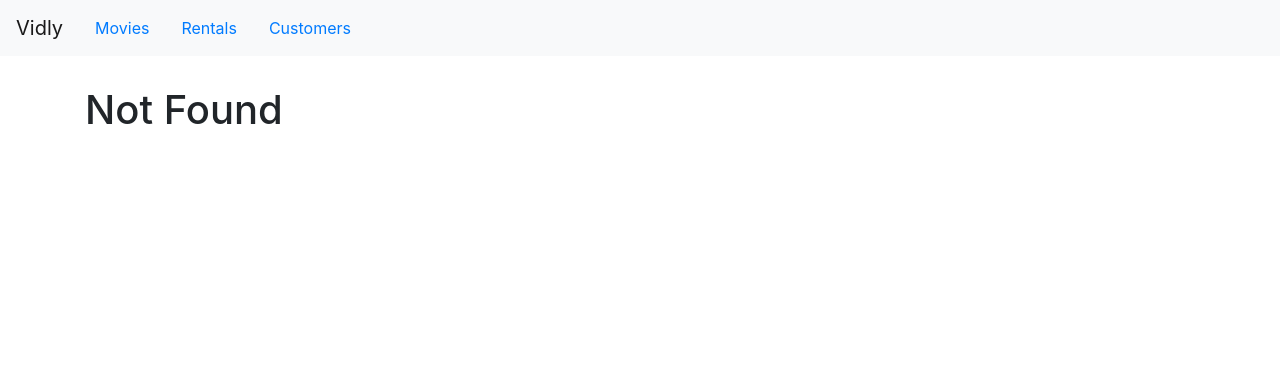
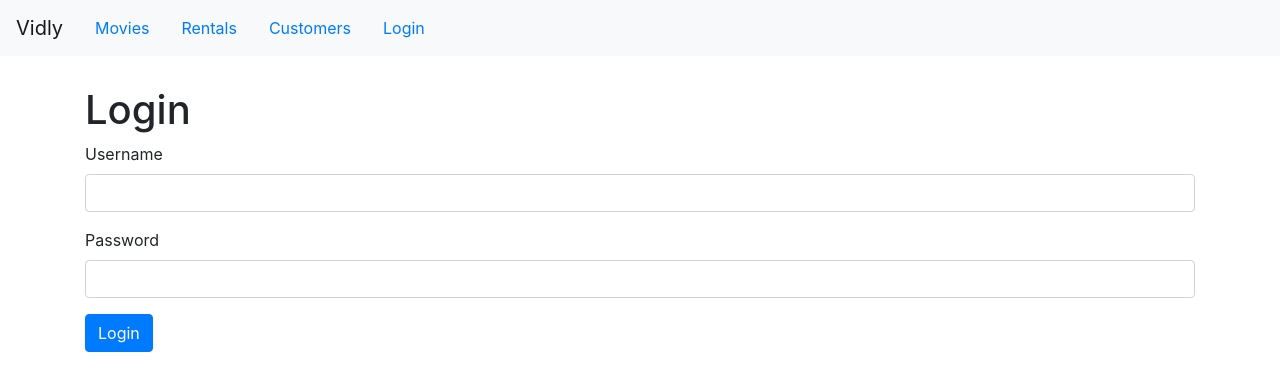
Before and after one commit to mayankgupta804/vidly, a React (Create React App) app: page /login in a window 1280 px wide. Before the commit this address led to /not-found. Shown: the top 390 px of the page. Built offline with nearby package versions, Linux system fonts and the light colour scheme.

Commit message:
WIP: Create a login form

```diff
--- a/src/App.js
+++ b/src/App.js
@@ -5,6 +5,7 @@
 import Movies from "./components/movies";
 import Navbar from "./components/navbar";
 import MovieForm from "./components/movieForm";
+import LoginForm from "./components/loginForm";
 import { Route, Switch, Redirect } from "react-router-dom";
 import Customers from "./components/customers";
 import Rentals from "./components/rentals";
@@ -54,6 +55,7 @@
       { name: "Movies", path: "/movies" },
       { name: "Rentals", path: "/rentals" },
       { name: "Customers", path: "/customers" },
+      { name: "Login", path: "/login" },
     ];
     return (
       <>
@@ -62,6 +64,7 @@
           <div className="content">
             <Switch>
               <Route path="/movies/:id" component={MovieForm} />
+              <Route path="/login" component={LoginForm} />
               <Route
                 path="/movies"
                 render={(props) => (
--- /dev/null
+++ b/src/components/loginForm.jsx
@@ -0,0 +1,33 @@
+import React, { Component } from "react";
+
+class LoginForm extends Component {
+    handleSubmit = e => {
+        e.preventDefault()
+
+        // redirect
+        console.log("Submitted");
+    }
+
+    render() {
+    return (
+      <div>
+        <h1>Login</h1>
+        <form onSubmit={this.handleSubmit} action="">
+          <div className="form-group">
+            <label htmlFor="username">Username</label>
+            <input id="username" type="text" className="form-control" />
+          </div>
+          <div className="form-group">
+            <label htmlFor="password">Password</label>
+            <input id="password" type="text" className="form-control" />
+          </div>
+          <div>
+            <button className="btn btn-primary">Login</button>
+          </div>
+        </form>
+      </div>
+    );
+  }
+}
+
+export default LoginForm;
```
